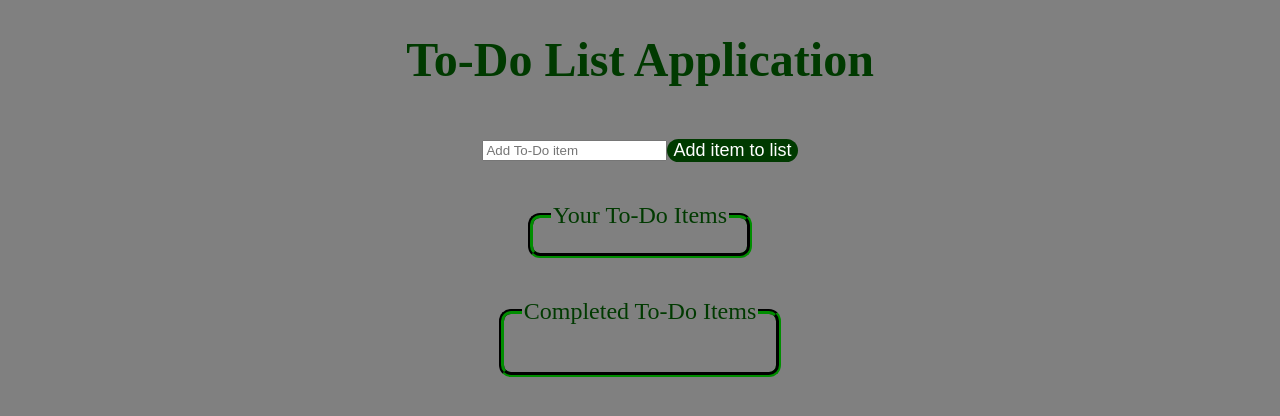
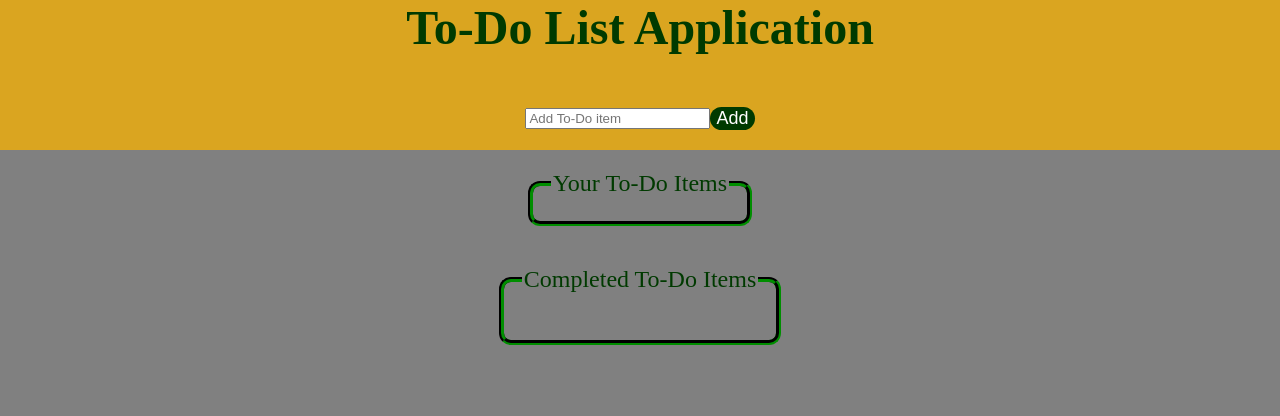
Before and after one commit to Landon-Spencer/to-do-list, a website: page index.html in a window 1280 px wide. Drawn offline with Linux system fonts and the light colour scheme.

Commit message:
simplified buttons

```diff
--- a/index.html
+++ b/index.html
@@ -7,11 +7,13 @@
     <link rel="stylesheet" href="./style.css">
   </head>
   <body>
-    <h1>To-Do List Application</h1>
-    <form id="addingItems">
-      <input id="addItem", type="text", placeholder="Add To-Do item">
-    <button id="addItemButton">Add item to list</button>
-    </form>
+    <header>
+      <h1>To-Do List Application</h1>
+      <form id="addingItems">
+        <input id="addItem", type="text", placeholder="Add To-Do item">
+      <button id="addItemButton">Add</button>
+      </form>
+    </header>
     <form id="displayingItems">
       <fieldset id="toDoItems">
         <legend>Your To-Do Items</legend>
--- a/index.js
+++ b/index.js
@@ -18,7 +18,7 @@ document.addEventListener('DOMContentLoaded', () => {
     newItemLabel.innerHTML = item;
 
     const newItemButton = document.createElement('button');
-    newItemButton.innerHTML = 'Move item to completed list';
+    newItemButton.innerHTML = 'X';
 
     newItemButton.addEventListener('click', (event) => {
       event.preventDefault();
--- a/style.css
+++ b/style.css
@@ -1,9 +1,15 @@
 body {
   background-color: gray;
   font-size: x-large;
+  margin: 0;
+}
+
+header {
+  background-color: goldenrod;
 }
 
 h1 {
+  margin-top: 0;
   color: rgb(0, 58, 0);
   display: flex;
   align-items: center;
```
Also changed, not shown: README.md.
